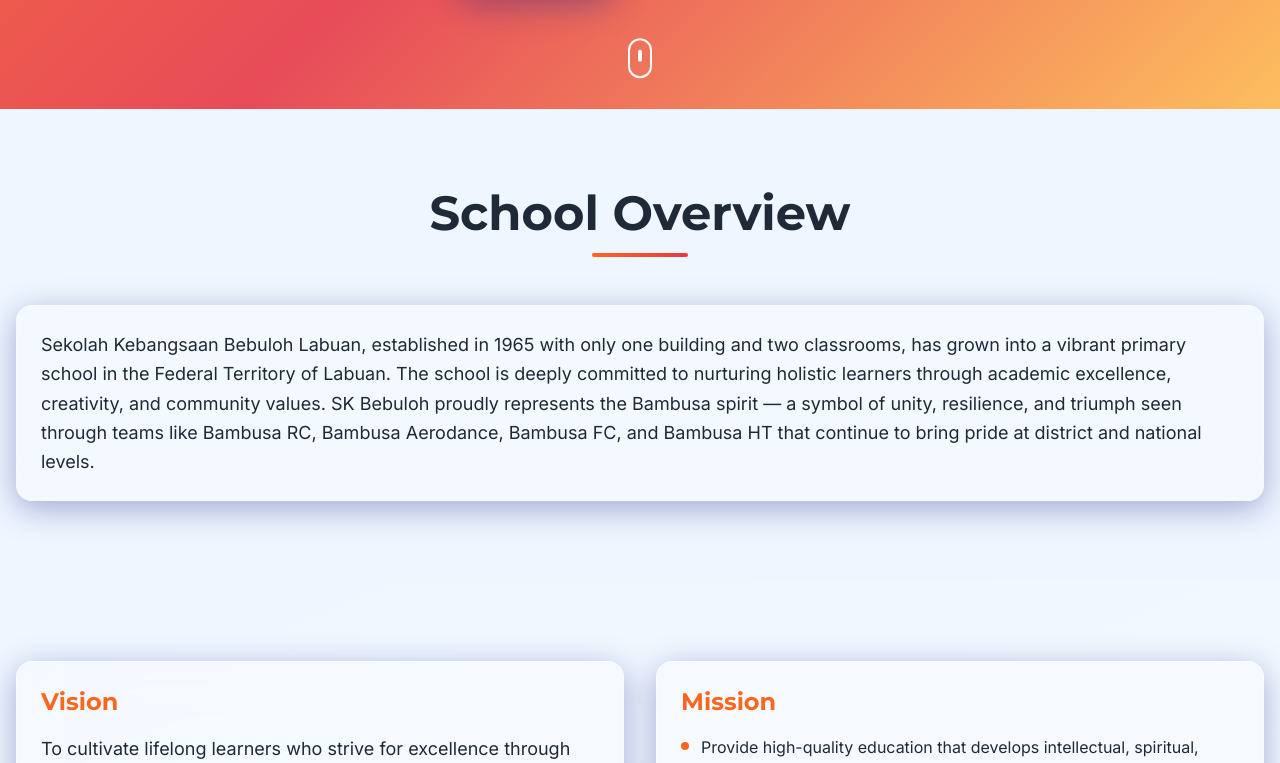
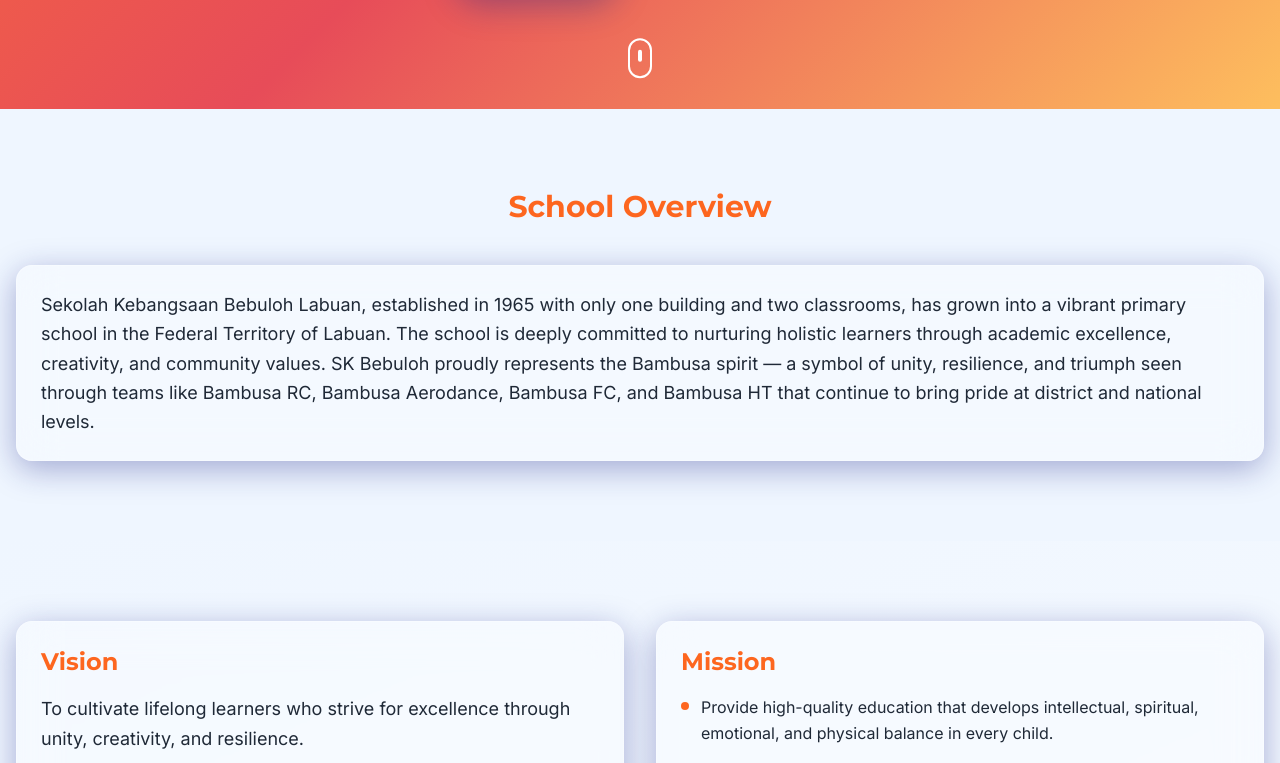
Before and after one commit to ngalang290898-svg/sk-bebuloh-website_update, a Next.js app: page / in a window 1280 px wide. Shown: the part 691-1454 px from the top of the page. Built offline with nearby package versions, Linux system fonts and the light colour scheme.

Commit message:
Update SectionWrapper.tsx

```diff
--- a/components/SectionWrapper.tsx
+++ b/components/SectionWrapper.tsx
@@ -1,33 +1,21 @@
-'use client';
+"use client";
 
-import { motion } from 'framer-motion';
-import { ReactNode } from 'react';
+import { ReactNode } from "react";
 
 interface SectionWrapperProps {
   id?: string;
   title: string;
   children: ReactNode;
-  className?: string;
 }
 
-export default function SectionWrapper({ id, title, children, className = '' }: SectionWrapperProps) {
+export default function SectionWrapper({ id, title, children }: SectionWrapperProps) {
   return (
-    <section id={id} className={`py-20 ${className}`}>
+    <section id={id} className="py-20 bg-pastel-bg">
       <div className="container mx-auto px-4">
-        <motion.div
-          initial={{ opacity: 0, y: 30 }}
-          whileInView={{ opacity: 1, y: 0 }}
-          viewport={{ once: true }}
-          transition={{ duration: 0.6 }}
-          className="text-center mb-12"
-        >
-          <h2 className="font-montserrat font-bold text-4xl md:text-5xl text-text-primary mb-4">
-            {title}
-          </h2>
-          <div className="w-24 h-1 bg-gradient-to-r from-primary to-accent-red mx-auto rounded-full" />
-        </motion.div>
-
-        {children}
+        <h2 className="font-montserrat font-bold text-3xl text-primary text-center mb-10">
+          {title}
+        </h2>
+        <div>{children}</div>
       </div>
     </section>
   );
```
